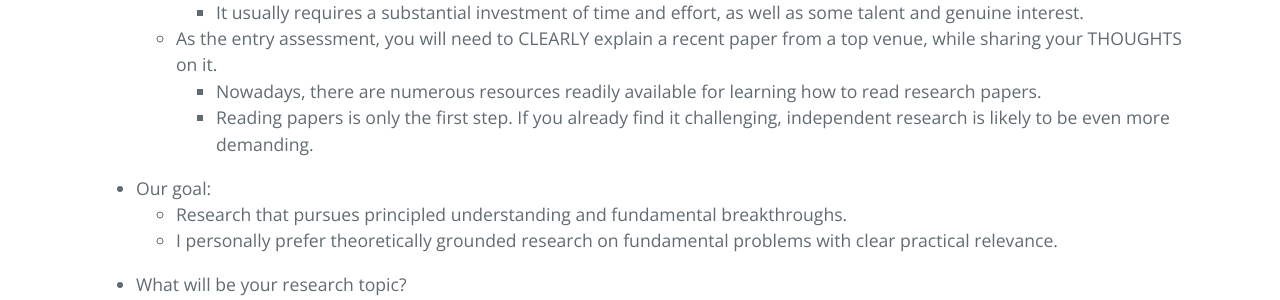
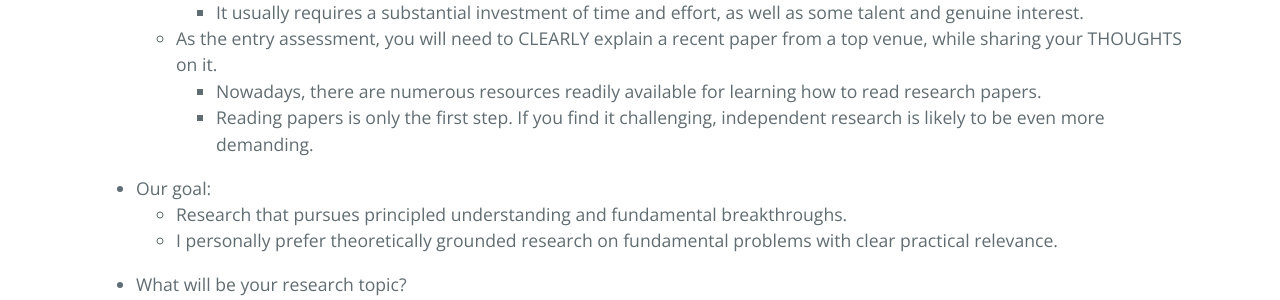
Before and after one commit to ZhimingZhou/zhimingzhou.github.io, a Jekyll site: the page built from _posts/2020-12-09-Prospective-Students.md, in a window 1280 px wide and 900 px high, scrolled down 472 px. Shown: the part 155-455 px from the top of the window. Built offline with Jekyll 4.4.1, drawn with Linux system fonts in a browser that asks for light colours.

Commit message:
Update 2020-12-09-Prospective-Students.md

```diff
--- a/_posts/2020-12-09-Prospective-Students.md
+++ b/_posts/2020-12-09-Prospective-Students.md
@@ -16,7 +16,7 @@ I’m looking for TALENTED students with GENUINE enthusiasm for FUNDAMENTAL rese
 		- It usually requires a substantial investment of time and effort, as well as some talent and genuine interest.
 	- As the entry assessment, you will need to CLEARLY explain a recent paper from a top venue, while sharing your THOUGHTS on it.
 		- Nowadays, there are numerous resources readily available for learning how to read research papers.
-		- Reading papers is only the first step. If you already find it challenging, independent research is likely to be even more demanding.
+		- Reading papers is only the first step. If you find it challenging, independent research is likely to be even more demanding.
 
 <!--  -->
 - Our goal:
```
